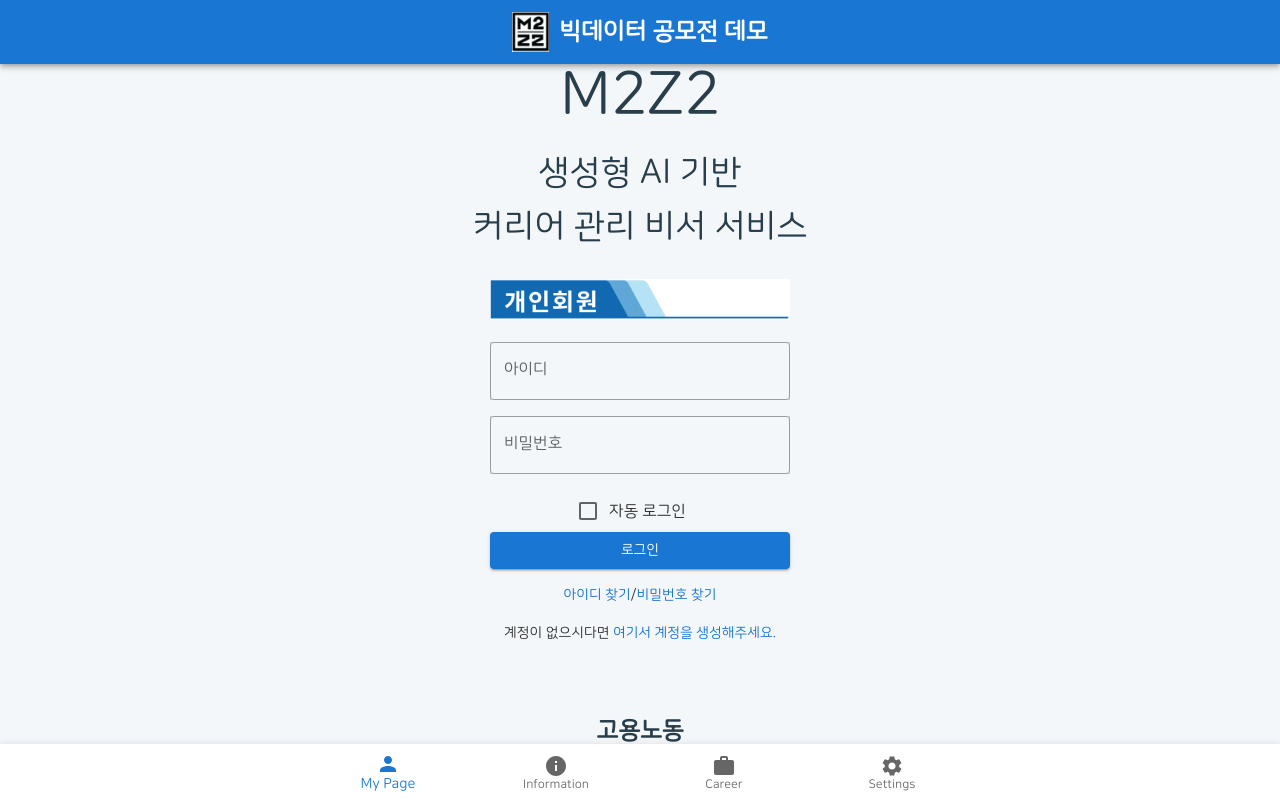
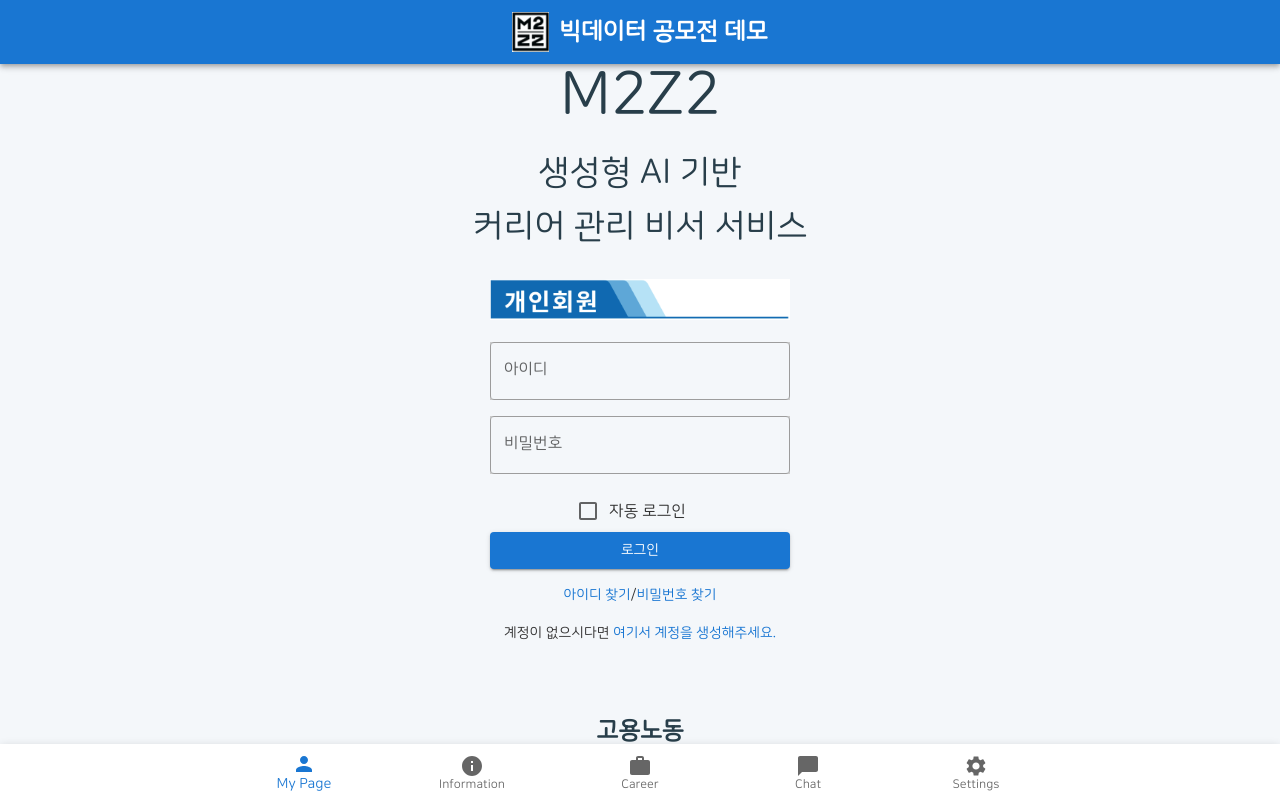
Before and after one commit to jshim0978/BD_demo, a React (Create React App) app: page / in a window 1280 px wide. Built offline with nearby package versions, Linux system fonts and the light colour scheme.

Commit message:
dded sample chatpage

```diff
--- a/src/App.js
+++ b/src/App.js
@@ -14,6 +14,7 @@ import PersonIcon from '@mui/icons-material/Person';
 import InfoIcon from '@mui/icons-material/Info';
 import WorkIcon from '@mui/icons-material/Work';
 import SettingsIcon from '@mui/icons-material/Settings';
+import ChatIcon from '@mui/icons-material/ChatBubble';
 
 import './App.css';
 import MyPage from './pages/MyPage';
@@ -22,6 +23,7 @@ import CareerPage from './pages/CareerPage';
 import SettingsPage from './pages/SettingsPage';
 import LoginPage from './pages/LoginPage';
 import RegistrationPage from './pages/RegistrationPage';
+import ChatPage from './pages/ChatPage';
 
 import userProfiles from "./userProfiles";
 import m2z2 from './assets/m2z2.png';
@@ -83,6 +85,7 @@ function App() {
                         <Route path="/register" element={<RegistrationPage onRegister={handleRegister} />} />
                         <Route path="/information" element={<InformationPage user={currentUser} />} />
                         <Route path="/career" element={<CareerPage user={currentUser} />} />
+                        <Route path="/chat" element={<ChatPage user={currentUser} />} />
                         <Route path="/settings" element={<SettingsPage user={currentUser} />} />
                     </Routes>
                     <Paper sx={{ position: 'fixed', bottom: 0, left: 0, right: 0 }} elevation={3}>
@@ -94,6 +97,7 @@ function App() {
                             <BottomNavigationAction label="My Page" value="/" icon={<PersonIcon />} component={Link} to="/" />
                             <BottomNavigationAction label="Information" value="/information" icon={<InfoIcon />} component={Link} to="/information" />
                             <BottomNavigationAction label="Career" value="/career" icon={<WorkIcon />} component={Link} to="/career" />
+                            <BottomNavigationAction label="Chat" value="/chat" icon={<ChatIcon />} component={Link} to="/chat" />
                             <BottomNavigationAction label="Settings" value="/settings" icon={<SettingsIcon />} component={Link} to="/settings" />
                         </BottomNavigation>
                     </Paper>
```
Also changed, not shown: 1 other file (tests, documents, lock files or other folders).
